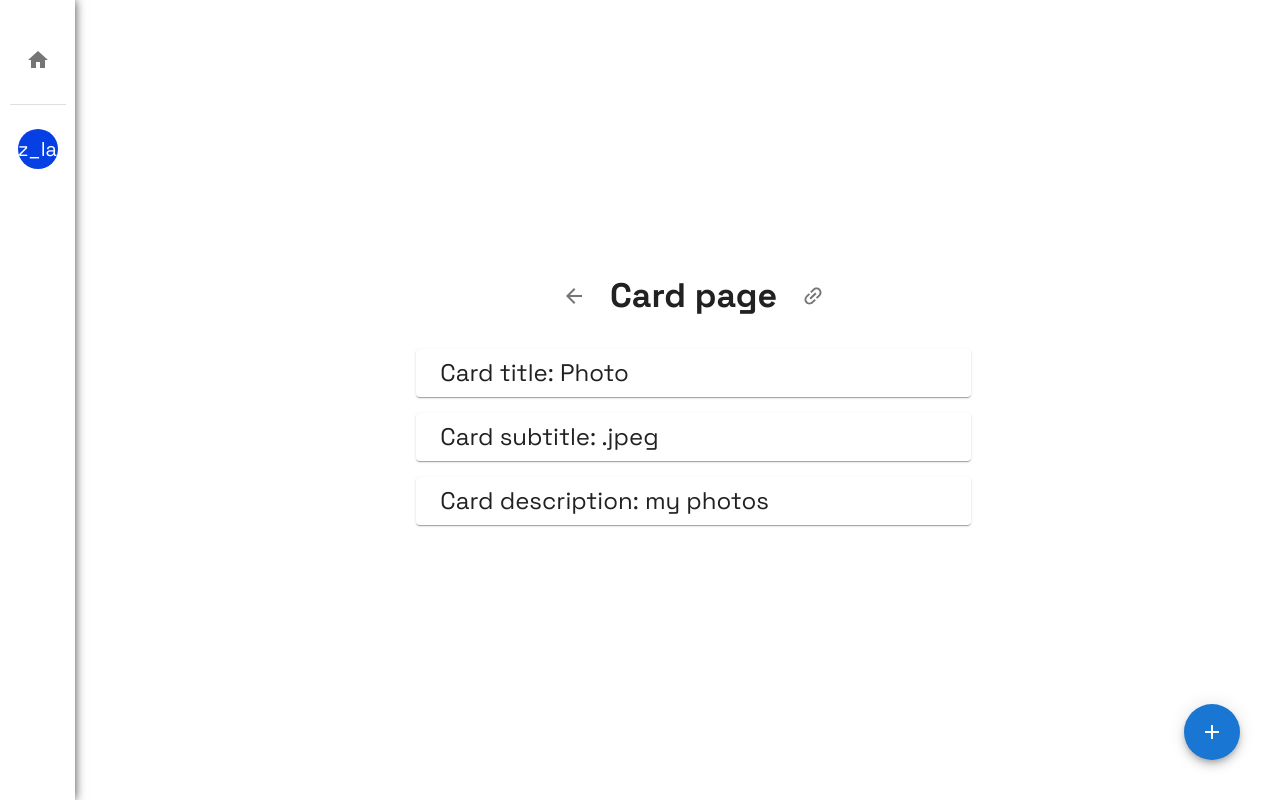
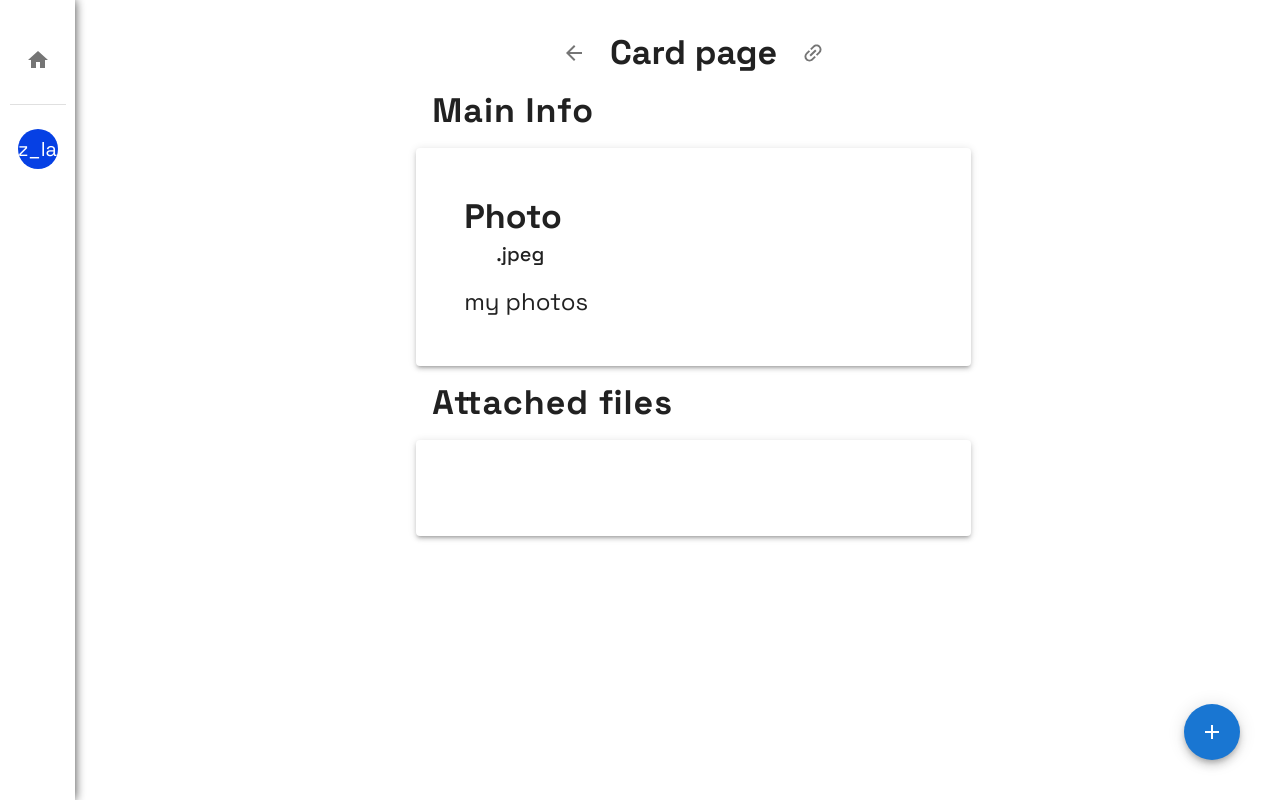
Before and after one commit to CoolfireOD/memora-demo, a React (Vite) app: page /1 in a window 1280 px wide. Built offline with nearby package versions, Linux system fonts and the light colour scheme; data requests are answered from the project's data file.

Commit message:
feat: improve card and error page

```diff
--- a/src/components/ErrorPage.tsx
+++ b/src/components/ErrorPage.tsx
@@ -1,17 +1,67 @@
-import { Box, Alert } from "@mui/material";
+import { Box, Typography, Link } from "@mui/material";
 import React from "react";
-import { useRouteError } from "react-router-dom";
-import { UNEXPECTED_ERROR_MESSAGE } from "../const";
+import { useNavigate, useRouteError } from "react-router-dom";
 
 export default function ErrorPage() {
   const error = useRouteError() as unknown;
   console.error(error);
 
+  const navigate = useNavigate();
+
   return (
-    <Box>
-      <Alert severity="error" variant="filled">
-        <strong>{UNEXPECTED_ERROR_MESSAGE}</strong>
-      </Alert>
+    <Box
+      sx={{
+        position: "fixed",
+        width: "100%",
+        height: "100%",
+        bgcolor: "white",
+        top: 0,
+        left: 0,
+        zIndex: 9999,
+        display: "flex",
+        flexDirection: "column",
+        rowGap: 2,
+        justifyContent: "center",
+        alignItems: "center",
+      }}
+    >
+      <Typography variant="h3">There&apos;s been a glitch...</Typography>
+      <Typography
+        variant="h4"
+        sx={{
+          maxWidth: "800px",
+        }}
+      >
+        We&apos;re not quite sure what went wrong. You can go back or try some
+        of this helpful links:{" "}
+      </Typography>
+      <Typography
+        variant="h4"
+        sx={{ display: "flex", columnGap: 4, cursor: "pointer" }}
+      >
+        {" "}
+        <Link
+          onClick={() => {
+            navigate("/");
+          }}
+        >
+          Home
+        </Link>{" "}
+        <Link
+          onClick={() => {
+            navigate("/profile");
+          }}
+        >
+          Profile
+        </Link>{" "}
+        <Link
+          onClick={() => {
+            navigate("/notifications");
+          }}
+        >
+          News
+        </Link>
+      </Typography>
     </Box>
   );
 }
--- a/src/routes/cardRoute/CardRoute.tsx
+++ b/src/routes/cardRoute/CardRoute.tsx
@@ -1,10 +1,9 @@
 import React, { FC } from "react";
-import { Box } from "@mui/material";
+import { Box, Paper, Typography } from "@mui/material";
 import { useIdParam } from "../../hooks/useIdParam";
 import { CARDS_QUERY_KEY } from "../recordsRoute/const";
 import * as API from "./api";
 import { useQuery } from "@tanstack/react-query";
-import { CardInfoContent } from "./components/CardInfoContent";
 import { CardInfoHeader } from "./components/CardInfoHeader";
 
 export const CardRoute: FC = () => {
@@ -20,19 +19,67 @@ export const CardRoute: FC = () => {
         display: "flex",
         flexDirection: "column",
         alignItems: "center",
-                rowGap: 4,
+        rowGap: 2,
         minWidth: "50%",
-                alignSelf: "center",
       }}
     >
       {cardData && (
         <>
           <CardInfoHeader />
-                    <CardInfoContent
-                        title={cardData[0].title}
-                        subtitle={cardData[0].subtitle}
-                        description={cardData[0].description}
-                    />
+          <Typography
+            variant="h4"
+            sx={{
+              fontStyle: "bold",
+              fontWeight: 700,
+              letterSpacing: 1,
+              textIndent: "1rem",
+              alignSelf: "flex-start",
+            }}
+          >
+            Main Info
+          </Typography>
+          <Paper
+            elevation={3}
+            sx={{
+              p: 6,
+              width: "100%",
+              display: "flex",
+              flexDirection: "column",
+              rowGap: 2,
+            }}
+          >
+            <Box>
+              <Typography variant="h4" sx={{ fontWeight: 700 }}>
+                {cardData[0].title}
+              </Typography>
+              <Typography variant="h6" sx={{ textIndent: "2rem" }}>
+                {cardData[0].subtitle}
+              </Typography>
+            </Box>
+            <Typography variant="h5">{cardData[0].description}</Typography>
+          </Paper>
+          <Typography
+            variant="h4"
+            sx={{
+              fontStyle: "bold",
+              fontWeight: 700,
+              letterSpacing: 1,
+              textIndent: "1rem",
+              alignSelf: "flex-start",
+            }}
+          >
+            Attached files
+          </Typography>
+          <Paper
+            elevation={3}
+            sx={{
+              p: 6,
+              width: "100%",
+              display: "flex",
+              flexDirection: "column",
+              rowGap: 2,
+            }}
+          ></Paper>
         </>
       )}
     </Box>
--- a/src/routes/cardRoute/components/CardInfoContent.tsx
+++ /dev/null
@@ -1,30 +0,0 @@
-import React, { FC } from "react";
-import { CardInfoContentPaper } from "./CardInfoContentPaper";
-import { Box } from "@mui/material";
-
-type CardInfoContentProps = {
-  title: string;
-  subtitle: string;
-  description: string;
-};
-
-export const CardInfoContent: FC<CardInfoContentProps> = ({
-  title,
-  subtitle,
-  description,
-}) => {
-  return (
-    <Box
-      sx={{
-        display: "flex",
-        flexDirection: "column",
-        rowGap: 2,
-        width: "100%",
-      }}
-    >
-      <CardInfoContentPaper title={"Card title"} text={title} />
-      <CardInfoContentPaper title={"Card subtitle"} text={subtitle} />
-      <CardInfoContentPaper title={"Card description"} text={description} />
-    </Box>
-  );
-};
--- a/src/routes/cardRoute/components/CardInfoContentPaper.tsx
+++ /dev/null
@@ -1,32 +0,0 @@
-import React, { FC } from "react";
-import { Box, Paper, Typography } from "@mui/material";
-
-type CardInfoContentPaperProps = {
-  title: string;
-  text: string;
-};
-
-export const CardInfoContentPaper: FC<CardInfoContentPaperProps> = ({
-  title,
-  text,
-}) => {
-  return (
-    <Paper
-      sx={{
-        width: "100%",
-        px: 3,
-        py: 1,
-        display: "flex",
-        justifyContent: "space-between",
-        alignItems: "center",
-        columnGap: 2,
-      }}
-    >
-      <Box sx={{ display: "flex" }}>
-        <Typography variant="h5">
-          {title}: {text}
-        </Typography>
-      </Box>
-    </Paper>
-  );
-};
```
Lines whose indentation alone changed are shown as unchanged.
